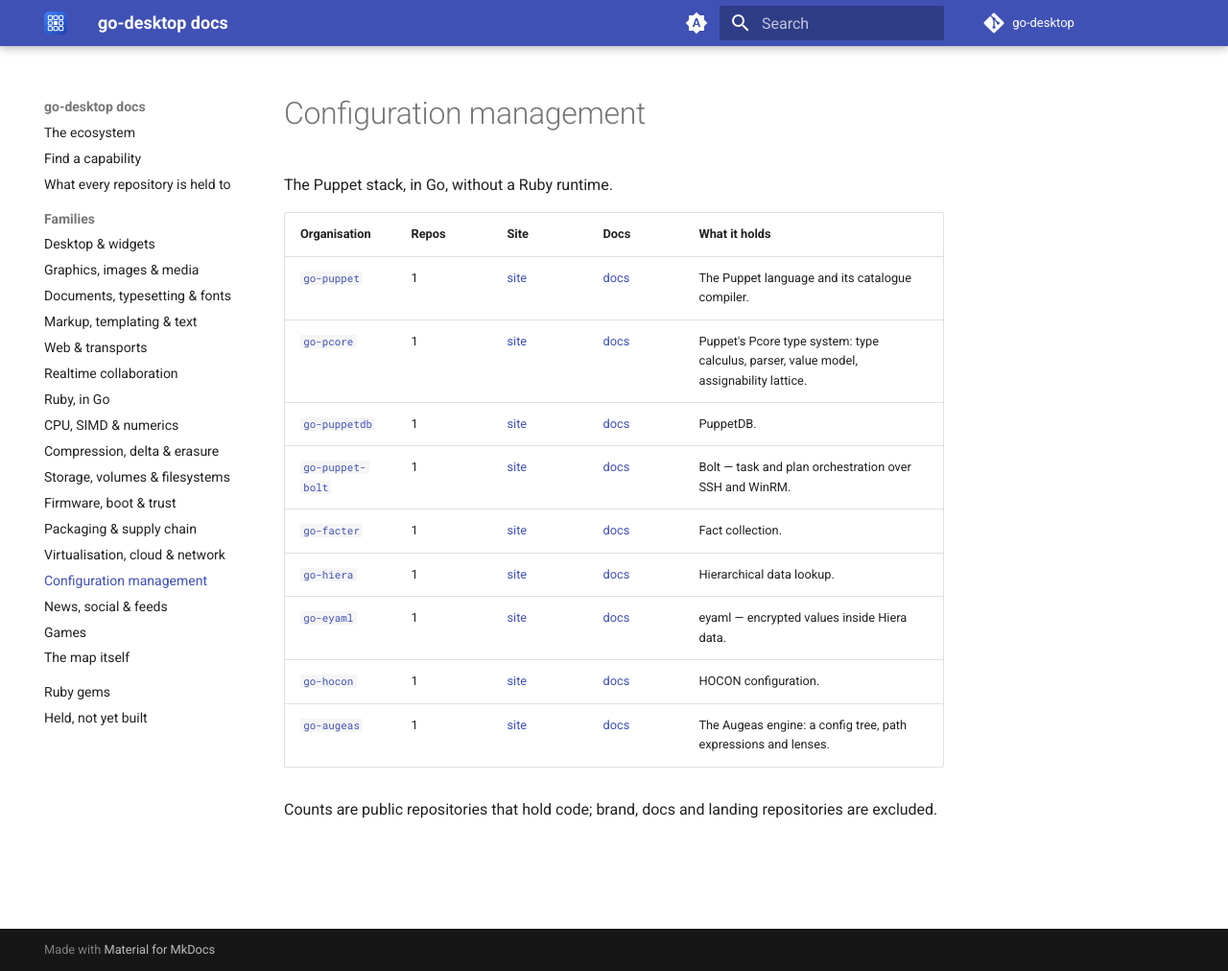
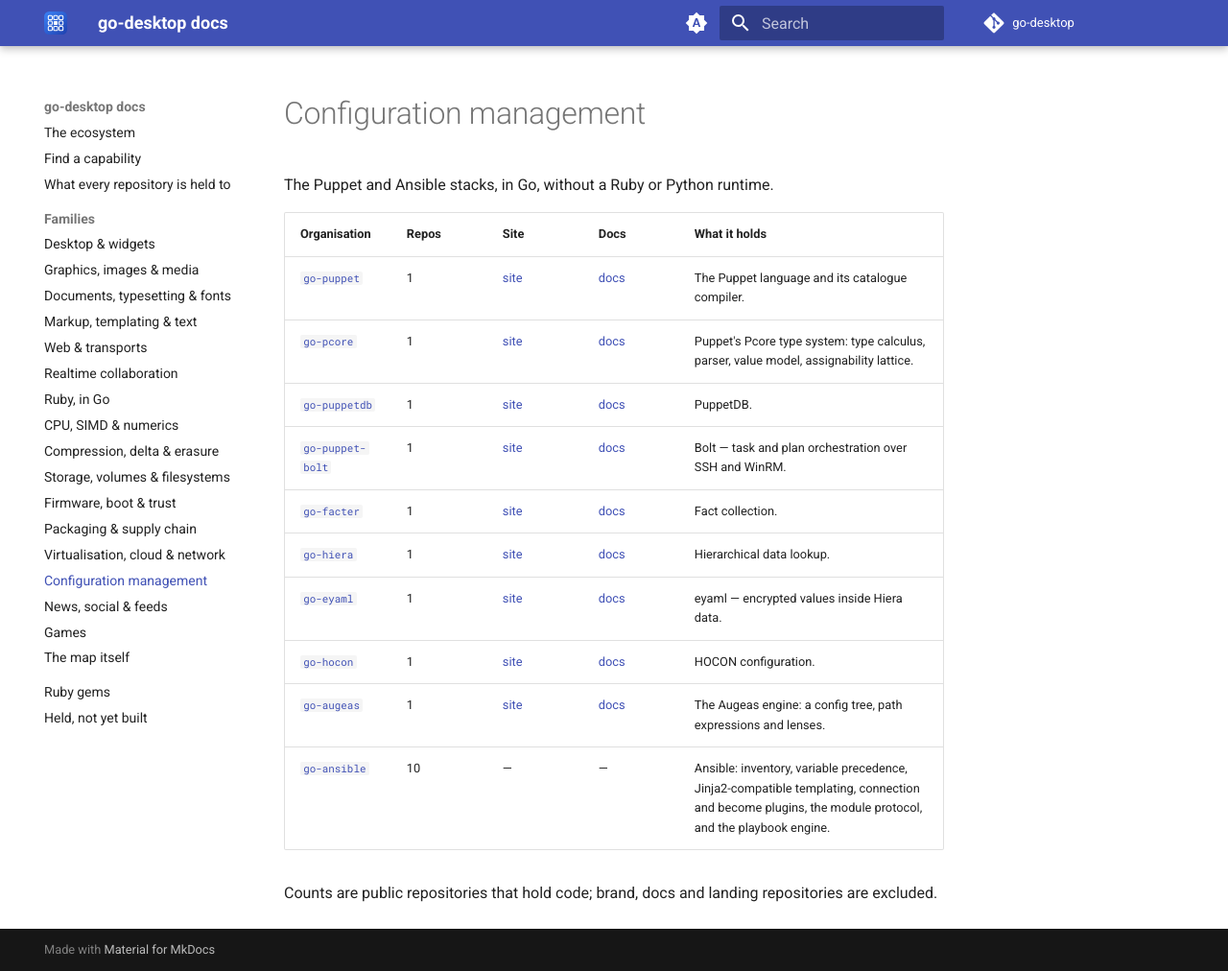
Before and after one commit to go-desktop/docs, an MkDocs documentation site: the page built from docs/families/config.md, in a window 1280 px wide and 1012 px high. Shown: the whole window at 96% size. Built offline with MkDocs 1.6.1 and Material for MkDocs 9.7.7, drawn with Linux system fonts in a browser that asks for light colours; the version menu is left out.

Commit message:
Refresh the map: 293 organisations, 635 public code repositories (#12)
go-ansible appeared with ten repositories and joins the configuration
management family beside the Puppet stack; the family blurb widens to
name both. Four further repositories landed in orgs already on the map:
go-images/depth, go-macos/coreml, go-macos/metal and
go-webengine/esbuildsandbox.

```diff
--- a/docs/families/config.md
+++ b/docs/families/config.md
@@ -1,6 +1,6 @@
 # Configuration management
 
-The Puppet stack, in Go, without a Ruby runtime.
+The Puppet and Ansible stacks, in Go, without a Ruby or Python runtime.
 
 | Organisation | Repos | Site | Docs | What it holds |
 | --- | --- | --- | --- | --- |
@@ -13,6 +13,7 @@
 | [`go-eyaml`](https://github.com/go-eyaml) | 1 | [site](https://go-eyaml.github.io/) | [docs](https://go-eyaml.github.io/docs/) | eyaml — encrypted values inside Hiera data. |
 | [`go-hocon`](https://github.com/go-hocon) | 1 | [site](https://go-hocon.github.io/) | [docs](https://go-hocon.github.io/docs/) | HOCON configuration. |
 | [`go-augeas`](https://github.com/go-augeas) | 1 | [site](https://go-augeas.github.io/) | [docs](https://go-augeas.github.io/docs/) | The Augeas engine: a config tree, path expressions and lenses. |
+| [`go-ansible`](https://github.com/go-ansible) | 10 | — | — | Ansible: inventory, variable precedence, Jinja2-compatible templating, connection and become plugins, the module protocol, and the playbook engine. |
 
 Counts are public repositories that hold code; brand, docs and landing
 repositories are excluded.
```
Also changed, not shown: docs/families/desktop.md (+1 -1 lines), docs/families/graphics.md (+1 -1 lines), docs/families/web.md (+1 -1 lines), docs/index.md (+2 -2 lines).
